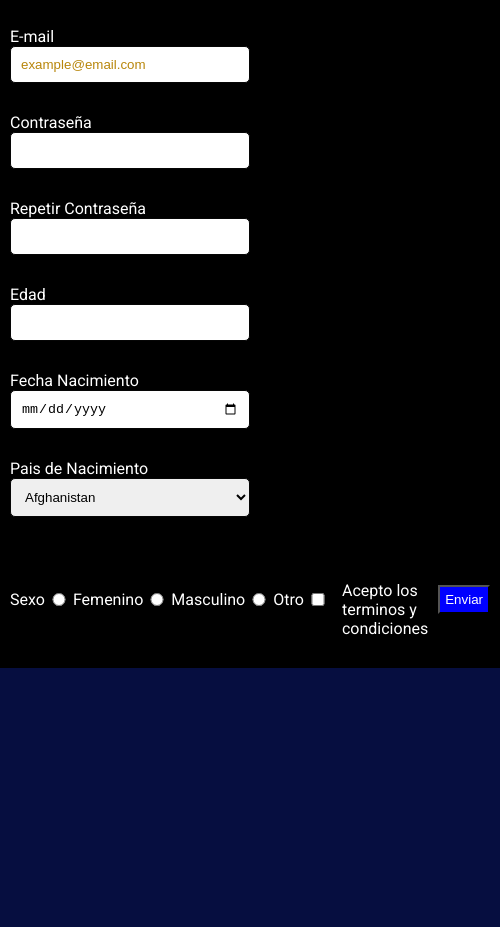
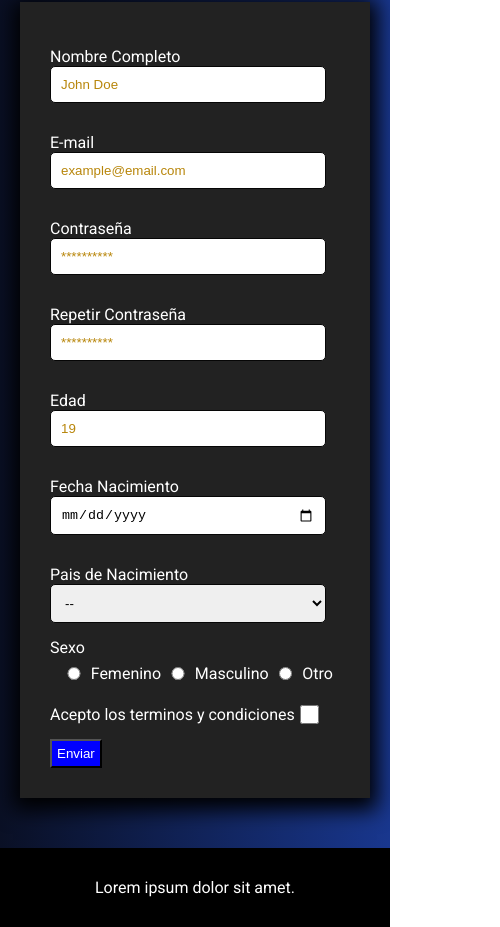
Before and after one commit to sebas7389/tp3forms, a plain HTML site: page index.html in a window 390 px wide. Shown: the part 160-1087 px from the top of the page, 500 px wide, since content can reach past the window. Before the commit the page ends 844 px from the top, so only its background shows below. Drawn offline with Linux system fonts and the light colour scheme.

Commit message:
Agregue footer, modifique html y termine dee pulir responsive design, colores y formatos; junto con un uso intregrado de las clases; ademas de ordenar el codigo para ser mas entendible; falta corregir linea de arriba junto con el checkbox de los terminos

```diff
--- a/css/style.css
+++ b/css/style.css
@@ -6,32 +6,66 @@
     box-sizing: border-box;
 }
 
+html {
+    font-size: 16px;
+    background: rgb(10,16,37);
+background: linear-gradient(90deg, rgba(10,16,37,1) 0%, rgba(25,55,142,1) 100%);
+}
+
 body{
     font-family: "Roboto";
-    background-color: #030b3dfb;
+    font-size: 1rem;
 }
 
-div {
-    width: 500px;
-    padding: 15px 10px;
-    margin: auto;
-    color: white;
-    background-color: black;
+/* ==========================================Header======================================== */
+
+header {
+    background-color:black;
+    width: auto;
+    color: #fff;
+    padding: 5px ;
+    border-bottom: 0.2px white solid ;
 }
 
-
-
-header {
-    background-color:#030b3dfb;
-    text-align: center;
-    color: #fff;
-    padding: 5px ;
-}
-img{
+.header__image{
     width: 50px;
     display: flex;
     justify-content: flex-end;
     align-items: center;
+}
+/* =====================================Inicio del formulario============================== */
+
+
+
+h1{
+    color: white;
+    text-align: center;
+    padding-top: 45px;
+    padding-bottom: 10px;
+    border-bottom: green 1px solid;
+    font-family: Arial, Helvetica, sans-serif;
+    font-weight: 100;
+}
+
+.section {
+    display: flex;
+    justify-content: center;
+}
+
+.form-register {
+    width: 350px;
+    background: #222222;
+    padding: 30px;
+    margin-top: 20px;
+    color: white;
+    box-shadow: 0px 5px 20px 7px #000;
+}
+
+div {
+    width: auto;
+    padding: 15px 0px;
+    margin: auto;
+    color: white;
 }
 
 
@@ -40,21 +74,54 @@ input, textarea, select {
 	border: 1px solid rgb(6, 6, 6);
 	border-radius: 5px;
 	outline: none;
-	width: 50%;
+	width: 95%;
 }
 
 ::-webkit-input-placeholder {
 	color: darkgoldenrod;
 }
-.radio{
+
+/* <!-- =========================================Aca empiezan los problemas ================================================= -->
+ */
+
+.formulary__genre-items{
     display:flex;
     align-items:center;
+    padding: 7px;
+}
 
+.formulary-conditions__items, .formulary-conditions__items {
+    display:flex;
 }
+
+.formulary-conditions__check {
+    width: 10%;
+    left: 1;
+}
+
+/* <!-- =========================================Aca terminan los problemas ================================================= -->
+ */
+
 .btn{
-   background-color: blue;
-   color: white;
-   padding: 5px;
-   display: flex;
-   align-items:center;
+    background-color: blue;
+    color: white;
+    padding: 5px;
+    display: flex;
+    align-items:center;
 }
+
+footer {
+    background-color: black;
+    color: white;
+    width: auto;
+    padding: 30px;
+    text-align: center;
+    margin-top: 50px;
+}
+
+@media only screen and (min-width: 768px) {
+    /* para desktop */
+    .form-register {
+        width: 500px;
+    }
+    }
--- a/index.html
+++ b/index.html
@@ -8,42 +8,48 @@
     <link rel="stylesheet" href="/css/style.css">
 </head>
 <body>
-    <header><h1> REGISTRO DE USUARIO </h1>
-        <img src="/assest/img/logo.png" alt="logo">
+    <header class="header">
+
+        <img class="header__image" src="/assest/img/logo.png" alt="logo">
     </header>
-            <form>
+
+            <main class="main-formulary">
+            <h1 class="title"> REGISTRO DE USUARIO </h1>
+
+<!-- =================================Inicio del formulario ============================= -->
+
+                <section class="section">
+                    <form class="form-register">
                         <!-- ingresos de datos -->
                         <div>
                             <label for="idInputName">Nombre Completo</label><br>
-                    <input type="text" name="fullName" id="idInputName" required minlength="8" maxlength="40" size="50" autofocus autocomplete="on">
+                            <input type="text" name="fullName" id="idInputName" required minlength="8" maxlength="40" size="50" autofocus autocomplete="on" placeholder="John Doe">
                         </div>
 
                         <div>
                             <label for="emailInput">E-mail</label> <br>
-                    <input type="email" class="email-field" name="email" id="emailInput" placeholder="example@email.com" required minlength="8" maxlength="45" pattern="[a-z0-9._%+-]+@[a-z0-9.-]+\.[a-z]{2,4}$">
+                            <input type="email" class="email-field" name="email" id="emailInput" placeholder="example@email.com" required minlength="8" maxlength="45" pattern="[a-z0-      9._%+-]+@[a-z0-9.-]+\.[a-z]{2,4}$">
                         </div>
                         <div>
                             <label for="passwordInput">Contraseña</label><br>
-                    <input type="text" pattern=""^(?=.*[a-z])(?=.*[A-Z])(?=.*\d)(?=.*[@$!%*?&])[A-Za-z\d@$!%*?&]{8,}$" required>
+                            <input type="text" pattern=""^(?=.*[a-z])(?=.*[A-Z])(?=.*\d)(?=.*[@$!%*?&])[A-Za-z\d@$!%*?&]{8,}$" required placeholder="**********" type="password">
                         </div>
                         <div>
                             <label for="passwordInput">Repetir Contraseña</label> <br>
-                    <input type="text" pattern=""^(?=.*[a-z])(?=.*[A-Z])(?=.*\d)(?=.*[@$!%*?&])[A-Za-z\d@$!%*?&]{8,}$" required>
+                            <input type="text" pattern=""^(?=.*[a-z])(?=.*[A-Z])(?=.*\d)(?=.*[@$!%*?&])[A-Za-z\d@$!%*?&]{8,}$" required placeholder="**********" type="password">
                         </div>
-
                         <div>
                             <label for="ageInput">Edad</label> <br>
-                    <input type="number" name="age" id="ageInput" required min="12" max="130" step="5">
+                            <input type="number" name="age" id="ageInput" required min="12" max="130" step="5" placeholder="19">
                         </div>
                         <div>
                             <label for="bornDateInput">Fecha Nacimiento</label><br>
                             <input type="date" name="bornDate" id="bornDateInput">
                         </div>
-
                         <div>
                             <label for="country">Pais de Nacimiento</label><br>
                             <select name="country" id="country" required>
-
+                                <option value="--">--</option>
                                 <option value="AF">Afghanistan</option>
                                 <option value="AX">Åland Islands</option>
                                 <option value="AL">Albania</option>
@@ -296,26 +302,41 @@
                             </select>
 
                         </div>
-            </form>
-            <div class="radio">
-            Sexo<br>
-           <input type="radio" name="sexo" class="hombre">
-           <label for="hombre">Femenino</label>
-           <input type="radio" name="sexo" class="mujer">
-           <label for="hombre">Masculino</label>
-           <input type="radio" name="sexo" class="otro">
-           <label for="hombre">Otro</label><br>
 
-           <input type="checkbox" name="checkbox" class="acept">
-           <div><br>
+<!-- =========================================Aca empiezan los problemas ================================================= -->
 
+                        <label class="formulary-container__genre" for="">Sexo</label>
+                        <div class="formulary__genre-items">
 
-            <label for="acept">Acepto los terminos y condiciones</label>
+                            <input type="radio" class="genre-container__item" for="female">
+                            <label for="female"> Femenino </label>
+
+                            <input type="radio" class="genre-container__item" for="male">
+                            <label for="male">Masculino</label>
+
+                            <input type="radio" class="genre-container__item" for="other">
+                            <label for="other">Otro</label>
                         </div>
+                    <div class="formulary-conditions__container">
+
+                        <label class="formulary-conditions__items" for="terminos">
+                        Acepto los terminos y
+                        condiciones
+                        <input type="checkbox" name="checkbox"  id="terminos"
+                        class="formulary-conditions__check" required>
+                        </label>
+                    </div>
+<!-- =========================================Aca terminan los problemas ================================================= -->
 
                     <button class="btn" type="submit">Enviar</button>
-            </div>
+                </form>
+                </section>
+            </main>
 
+<!-- ==============================================Fin del formulario========================================================== -->
 
+            <footer>
+                <p>Lorem ipsum dolor sit amet.</p>
+            </footer>
 </body>
 </html>
```
Lines whose indentation alone changed are shown as unchanged.
